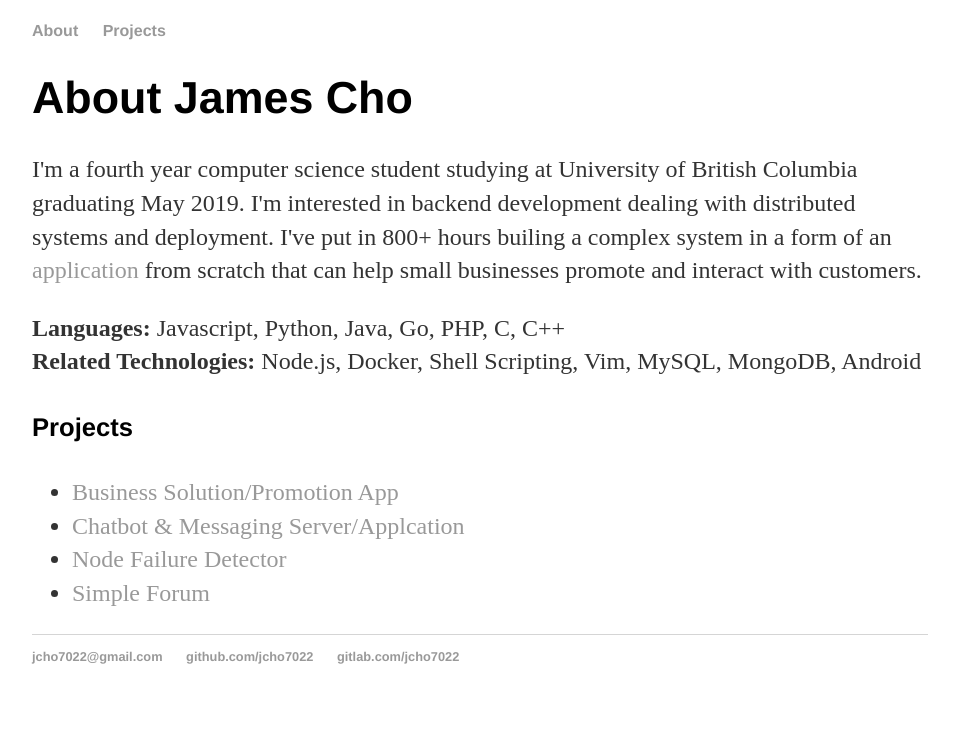
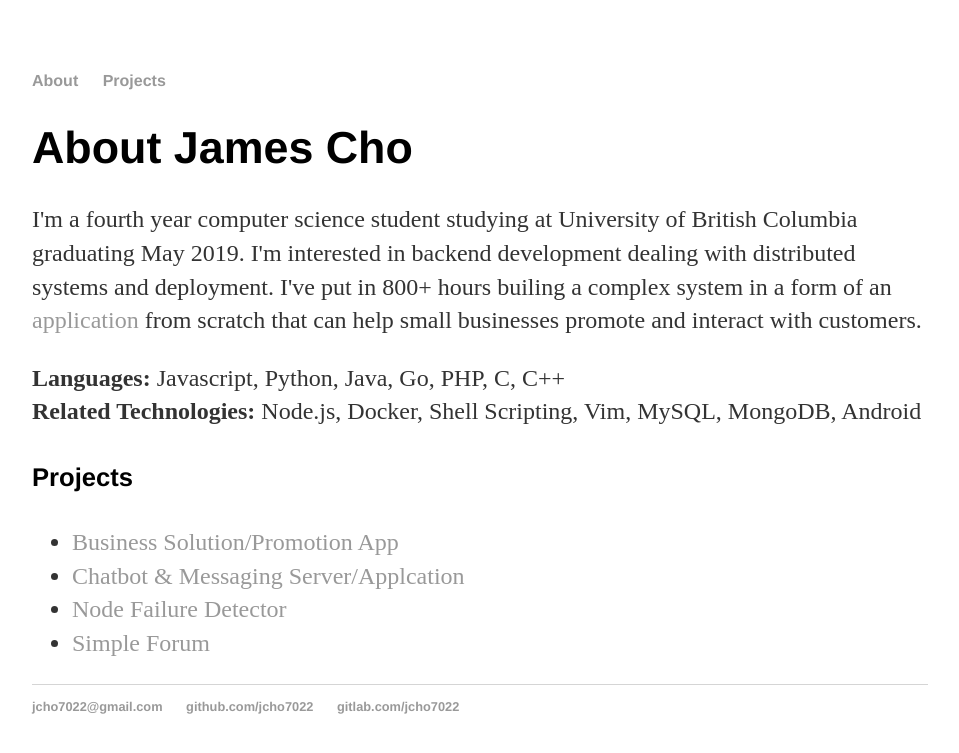
Before and after one commit to jcho7022/jcho7022.github.io, a Jekyll site: the page built from index.html, in a window 1280 px wide. Shown: the top 753 px of the page, without its empty margins (160-1119 px from the left). Built offline with Jekyll 4.4.1, drawn with Linux system fonts in a browser that asks for light colours.

Commit message:
Update main.css

```diff
--- a/css/main.css
+++ b/css/main.css
@@ -1,4 +1,4 @@
-body { margin: 20px auto; width: 70%; }
+body { margin: 70px auto; width: 70%; }
 
 a { text-decoration: none; color: #999; }
 a:hover { text-decoration: underline; }
```
